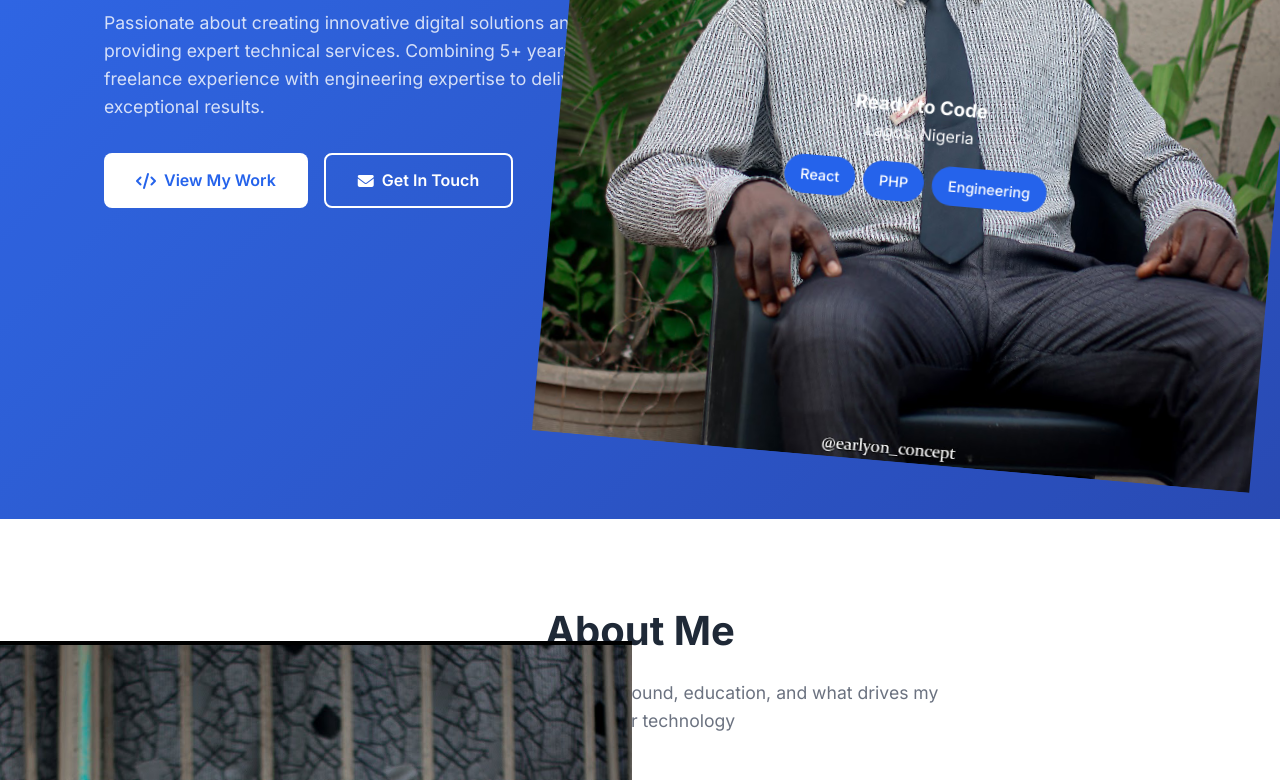
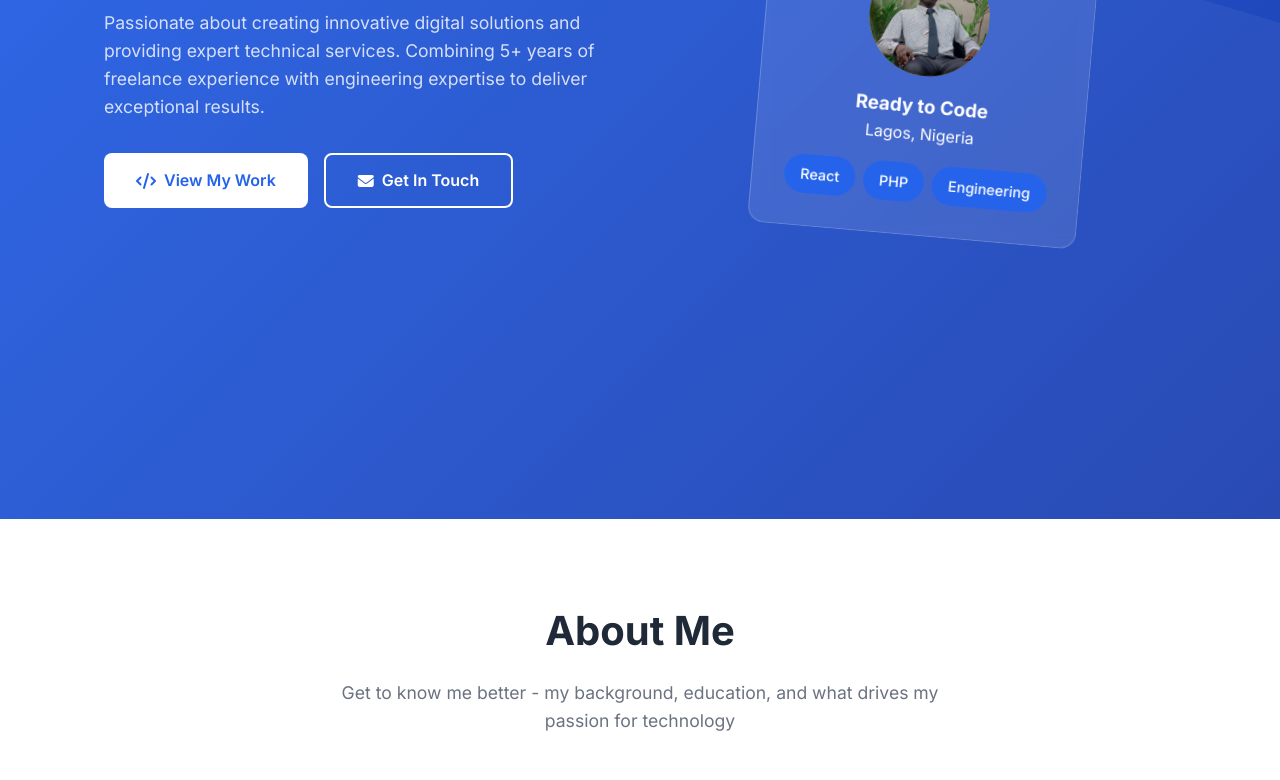
Before and after one commit to marhthing/My-Portfolio-, a plain HTML site: page index.html in a window 1280 px wide. Shown: the part 361-1141 px from the top of the page. Drawn offline with Linux system fonts and the light colour scheme.

Commit message:
Update index.html

```diff
--- a/index.html
+++ b/index.html
@@ -254,7 +254,13 @@ margin-top: 10px;
             color: white;
             font-weight: 700;
         }
-
+.profile-avatar img,
+.about-avatar img {
+    width: 100%;
+    height: 100%;
+    object-fit: cover;
+    border-radius: 50%;
+}
         /* Section Styles */
         .section {
             padding: 5rem 5%;
```
